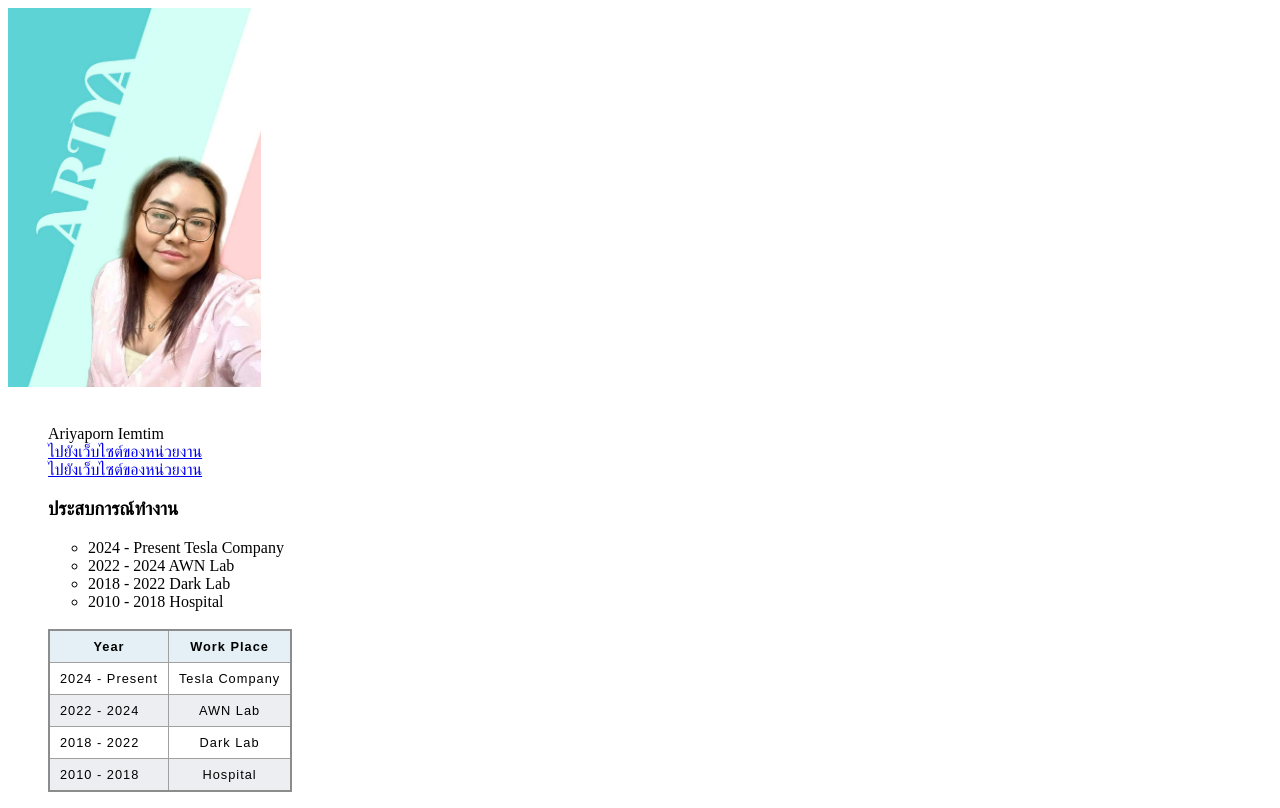
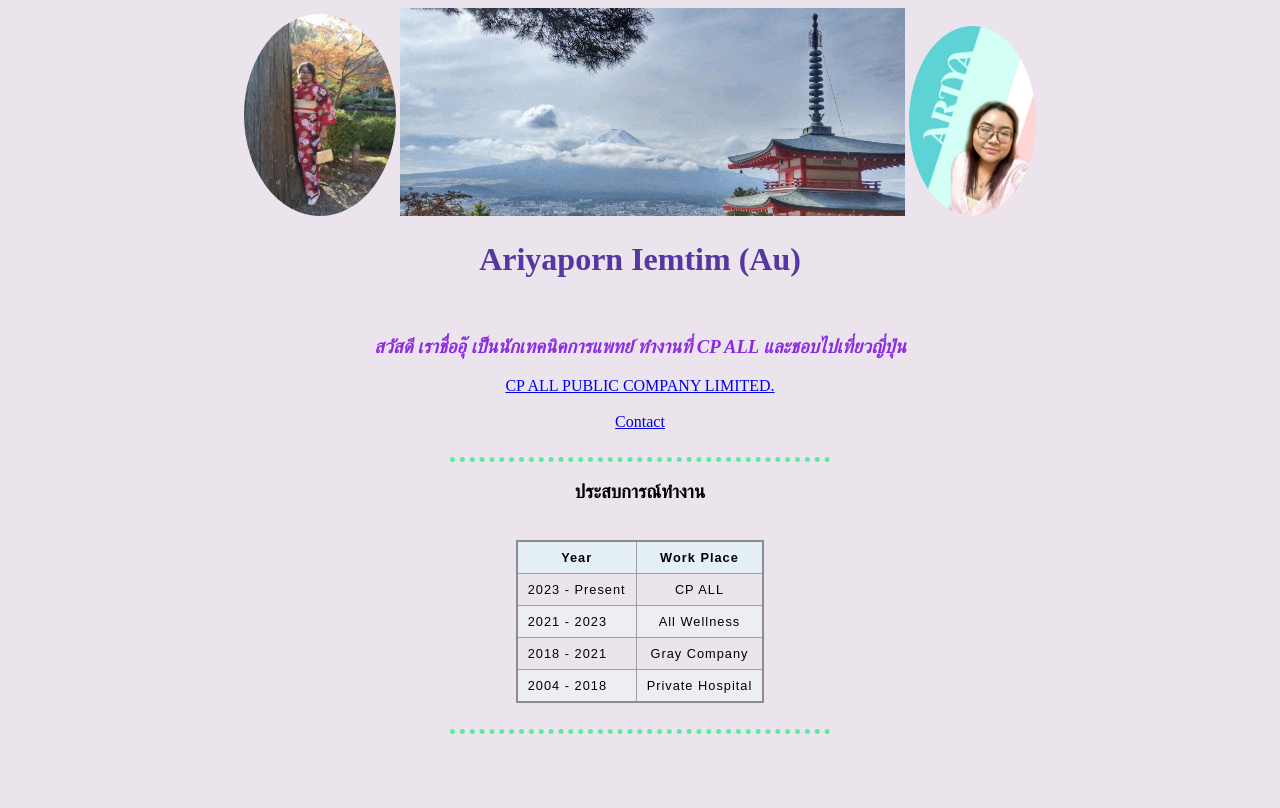
Before and after one commit to Ariyaau/mypage2024, a plain HTML site: page index.html in a window 1280 px wide. Drawn offline with Linux system fonts and the light colour scheme.

Commit message:
Add files via upload

```diff
--- a/index.html
+++ b/index.html
@@ -7,26 +7,34 @@
     <link rel="stylesheet" href="styles.css">
 
 </head>
-<body>
+<center>
+<body style = "background-color: rgb(236, 228, 236);">
+    <img src="profileja.jpg"alt style="width: 12%; height: auto;"class="circle">
+    <img src="japann.gif"alt style="width: 40%; height: 20%;">
+    <img src="Profile.jpg"alt style="width: 10%; height: auto;"class="circle"
 
-    <img src="Profile.jpg"alt style="width: 20%; height: auto;">
-    <ul>
-    <br>Ariyaporn Iemtim
+    ><h1 style = "color:rgb(82, 56, 160) ;" >Ariyaporn  Iemtim (Au) </h1>
+</center>
     <br>
-    <a href = "http://facebook.com"> ไปยังเว็บไซต์ของหน่วยงาน </a>
+<center><i>
+    <h3 style= "color: blueviolet; " > สวัสดี เราชื่ออุ๊ เป็นนักเทคนิคการแพทย์ ทำงานที่ CP ALL และชอบไปเที่ยวญี่ปุ่น</h3>
+</center></i>
+<center>
+    <a href = "https://www.cpall.co.th/"> CP ALL PUBLIC COMPANY LIMITED. </a>
     <br>
-    <a href = "C:\Users\ariyaporniem.7ELEVEN\OneDrive - CPALLGROUP\Desktop\Fullstack Development 2024\HTML Personal site\contact.html"> ไปยังเว็บไซต์ของหน่วยงาน </a>
-
-    <h3>ประสบการณ์ทำงาน</h3>
-<ul>
-    <li>2024 - Present Tesla Company</li>
-    <li>2022 - 2024 AWN Lab</li>
-    <li>2018 - 2022 Dark Lab</li>
-    <li>2010 - 2018 Hospital</li>
 </ul>
 <br>
+    <a href = "C:\Users\ariyaporniem.7ELEVEN\OneDrive - CPALLGROUP\Desktop\Fullstack Development 2024\HTML Personal site\contact.html"> Contact </a>
+<br>
+<br>
+<hr >
+<p>
 
-<table>
+<h3>ประสบการณ์ทำงาน</h3>
+</center>
+</p>
+<br>
+<table align="center">
     <thead>
         <tr>
         <th> Year
@@ -34,21 +42,22 @@
             Work Place </th>
         </tr> </thead>
     <tr>
-      <td>2024 - Present</td>
-      <td>Tesla Company</td>
+      <td>2023 - Present</td>
+      <td>CP ALL</td>
  </tr>
   <tr>
-      <td>2022 - 2024</td>
-      <td>AWN Lab</td>
+      <td>2021 - 2023</td>
+      <td>All Wellness</td>
 </tr>
  <tr>
-     <td>2018 - 2022</td>
-     <td>Dark Lab</td>
+     <td>2018 - 2021</td>
+     <td>Gray Company</td>
      </tr>
  <tr>
-    <td>2010 - 2018</td>
-    <td>Hospital</td>
+    <td>2004 - 2018</td>
+    <td>Private Hospital</td>
 </table>
-
+<br>
+<hr>
 </body>
 </html>
--- a/styles.css
+++ b/styles.css
@@ -38,3 +38,12 @@ table {
   tfoot td {
     font-weight: bold;
   }
+
+  .circle{border-radius:100%;
+  }
+
+
+    hr {
+      border-style: none; border-top-style: dotted; border-color: rgb(91, 236, 161);
+      border-width:5px; width: 30%;
+      }
```
Also changed, not shown: contact.html (+1 -1 lines), japann.gif (added), profileja.jpg (added).
